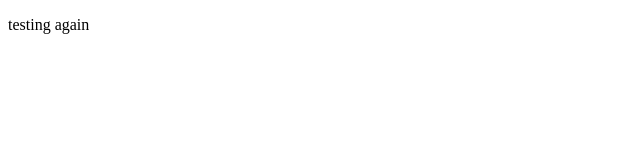
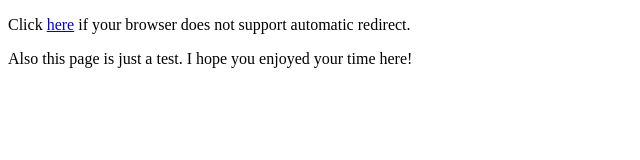
Before and after one commit to CAS-14/redir-test, a plain HTML site: page index.html in a window 1280 px wide. Shown: the whole page, without its empty margins (0-640 px from the left). Drawn offline with Linux system fonts and the light colour scheme.

Commit message:
update infex

```diff
--- a/index.html
+++ b/index.html
@@ -1,9 +1,11 @@
 <!DOCTYPE html>
 <html>
-<head>
-  <title>test</title>
-</head>
-<body>
-  <p>testing again</p>
-</body>
+  <head>
+    <meta http-equiv="refresh" content="3; url='https://www.act25.com'" />
+  </head>
+  <body>
+    <p>Click <a href="https://www.act25.com">here</a> if your browser does not support automatic redirect.</p>
+    <p>Also this page is just a test. I hope you enjoyed your time here!</p>
+    <!-- why are you looking through the code? that's kinda creepy bro... -->
+  </body>
 </html>
```
